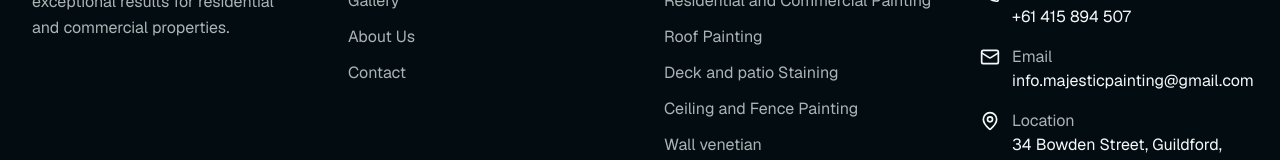
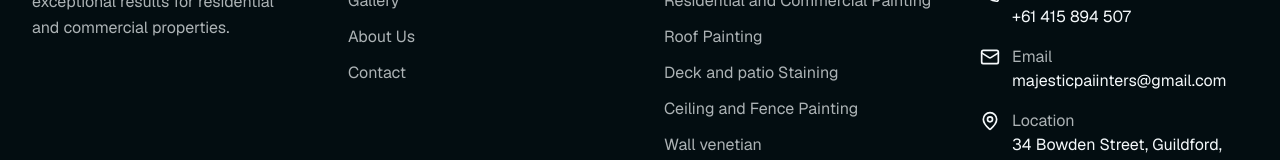
Before and after one commit to Aawash01/painting, a Next.js app: page / in a window 1280 px wide. Shown: the part 4662-4822 px from the top of the page. Built offline with nearby package versions, Linux system fonts and the light colour scheme.

Commit message:
fix: resolve conflict markers and domain security

```diff
--- a/components/footer.tsx
+++ b/components/footer.tsx
@@ -108,8 +108,8 @@ export function Footer() {
                 <Mail className="w-5 h-5 mt-0.5 shrink-0" />
                 <div>
                   <p className="text-background/70">Email</p>
-                  <a href="mailto:info.majesticpainting@gmail.com" className="hover:text-secondary transition-colors">
-                    info.majesticpainting@gmail.com
+                  <a href="mailto:info.majesticpainters@gmail.com" className="hover:text-secondary transition-colors">
+                   <span>majesticpaiinters@gmail.com</span>
                   </a>
                 </div>
               </li>
```
